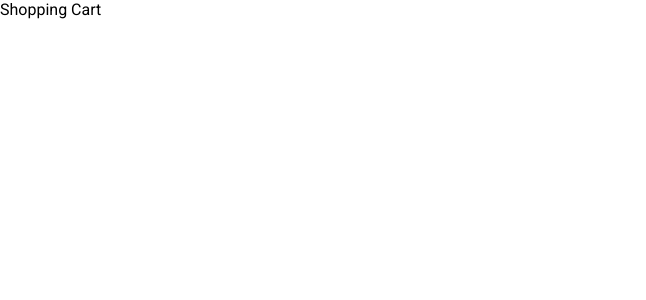
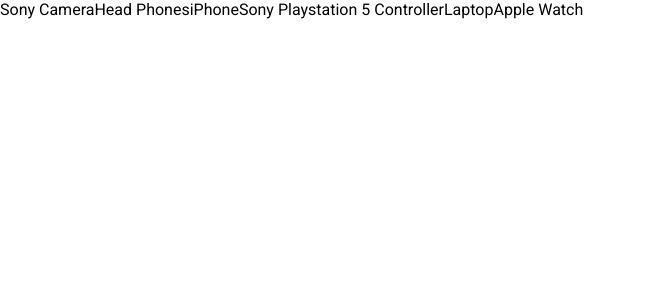
Before and after one commit to kusumghimire/React-Shopping-Cart, a React (Create React App) app: page / in a window 1280 px wide. Shown: the top 300 px of the page, without its empty margins (0-646 px from the left). Built offline with nearby package versions, Linux system fonts and the light colour scheme.

Commit message:
product is maped in homescreen and imported in app.js

```diff
--- a/src/App.js
+++ b/src/App.js
@@ -1,8 +1,10 @@
+import HomeScreen from "./screens/HomeScreen";
 
 function App() {
   return (
     <div className="App">
-     Shopping Cart
+     <HomeScreen />
+
     </div>
   );
 }
--- a/src/screens/HomeScreen.js
+++ b/src/screens/HomeScreen.js
@@ -1,7 +1,12 @@
+import products from "../data";
+import './HomeScreen.css'
+
 const HomeScreen =()=>{
     return(
         <div>
-
+        {products.map((products)=>(
+         products.name
+        ))}
         </div>
     )
 }
```
